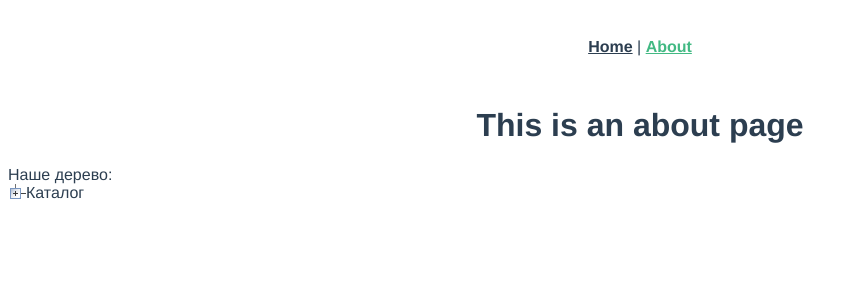
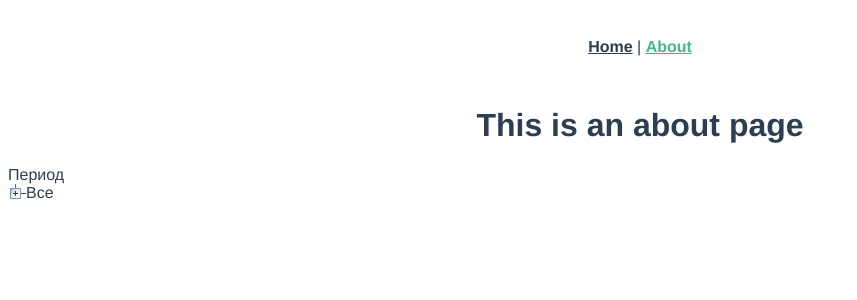
Before and after one commit to bbird5063/tree.vue, a Vue app: page /about in a window 1280 px wide. Shown: the top 300 px of the page, without its empty margins (0-857 px from the left). Built offline with nearby package versions, Linux system fonts and the light colour scheme.

Commit message:
Tree OK Start

```diff
--- a/package.json
+++ b/package.json
@@ -1,5 +1,5 @@
 {
-  "name": "hs.loc",
+  "name": "tree.vue",
   "version": "0.1.0",
   "private": true,
   "scripts": {
--- a/public/index.html
+++ b/public/index.html
@@ -4,7 +4,7 @@
     <meta charset="utf-8">
     <meta name="viewport" content="width=device-width,initial-scale=1.0">
     <link rel="icon" href="<%= BASE_URL %>favicon.ico">
-    <title>hs.loc</title>
+    <title>tree.vue</title>
   </head>
   <body>
     <div id="app"></div>
--- a/src/components/UI/MyKantor3.vue
+++ b/src/components/UI/MyKantor3.vue
@@ -1,10 +1,10 @@
 <template>
 	<div class="main">
-		Наше дерево:
+		{{ treeNames.treeTitle }}
 		<ul class="Container" id="tree">
 			<li id="root-" @click="tree" class="Node IsRoot IsLast ExpandClosed">
 				<div class="Expand"></div>
-				<div class="Content">Каталог</div>
+				<div id="rootName" class="Content">{{ treeNames.rootName }}</div>
 				<ul class="Container">
 				</ul>
 			</li>
@@ -18,6 +18,10 @@ export default {
 	name: 'my-kantor3',
 	props: {
 		sourceTree: {
+			type: Object,
+			required: true,
+		},
+		treeNames: {
 			type: Object,
 			required: true,
 		},
@@ -37,6 +41,13 @@ export default {
 			let clickedElem = event.target || event.srcElement
 
 			if (!clickedElem || !this.hasClass(clickedElem, 'Expand')) { // 'Expand'-квадратик (+/-)
+				if (this.hasClass(clickedElem, 'Content')) {
+					let elems = document.querySelectorAll('.Content');
+					for (let elem of elems) {
+						elem.style.fontWeight = 100;
+					}
+					if (clickedElem.id !== 'rootName') clickedElem.style.fontWeight = 700;
+				}
 				return // клик не там или при обновлении страницы
 			}
 
@@ -122,7 +133,8 @@ export default {
 		},
 
 		nextLevelTree(node) {
-			let ID_Table = node.id.slice(0, node.id.indexOf('-'));
+			//let ID_Table = node.id.slice(0, node.id.indexOf('-'));
+			let ID_Table = node.id.slice(0, node.id.indexOf('='));
 			this.currentTree = this.sourceTree;
 			if (ID_Table == 'root') return;
 			while (true) {
@@ -222,7 +234,9 @@ export default {
 }
 
 .ExpandOpen .Expand,
-.ExpandClosed .Expand {
+.ExpandClosed .Expand,
+.Content {
+	/*BB:.Content*/
 	cursor: pointer;
 }
 
@@ -236,4 +250,8 @@ export default {
 	float: left;
 	background-image: url('~@/assets/img/tree/expand_loading.gif');
 }
+
+#rootName {
+	cursor: default;
+}
 </style>
--- a/src/views/AboutView.vue
+++ b/src/views/AboutView.vue
@@ -2,7 +2,7 @@
 	<div class="about">
 		<h1>This is an about page</h1>
 		<!--<my-tree :srcTree="srcTree"></my-tree>-->
-		<my-kantor3 :sourceTree="sourceTree"></my-kantor3>
+		<my-kantor3 :treeNames="treeNames" :sourceTree="sourceTree"></my-kantor3>
 	</div>
 </template>
 
@@ -10,6 +10,10 @@
 export default {
 	data() {
 		return {
+			treeNames: {
+				treeTitle: 'Период',
+				rootName: 'Все',
+			},
 			sourceTree: {
 				nameTable: 'credit',
 				idField: 'Credit',
```
Also changed, not shown: 2 other files (tests, documents, lock files or other folders).
